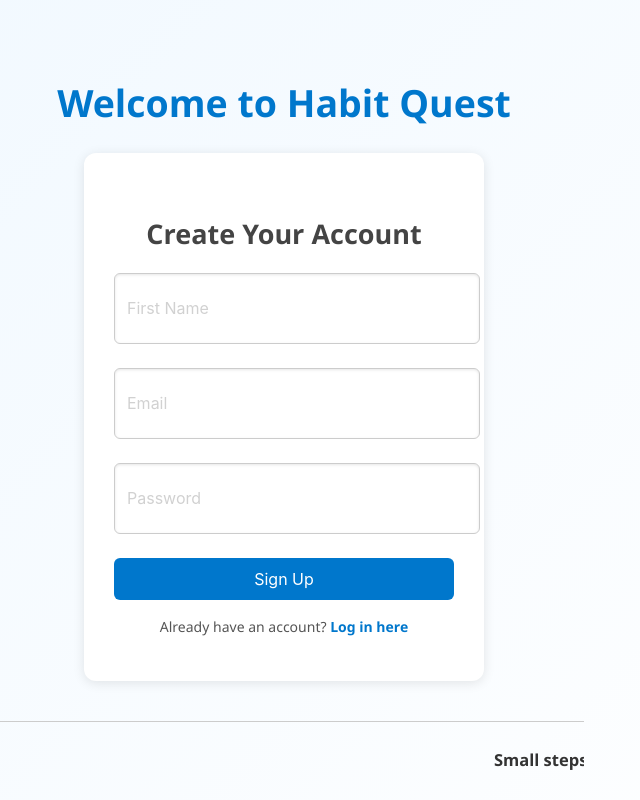
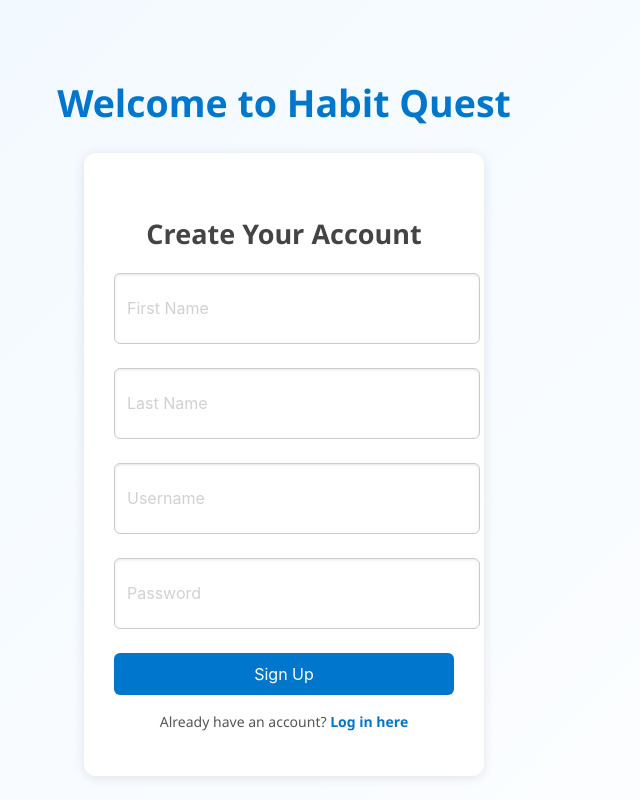
Before and after one commit to bans-07/HabitQuest, a React (Vite) app in the folder client/: page /signup in a window 1280 px wide. Shown: the top 800 px of the page, without its empty margins (356-996 px from the left). Built offline with nearby package versions, Linux system fonts and the light colour scheme.

Commit message:
sign up button working

```diff
--- a/client/src/pages/Signup.tsx
+++ b/client/src/pages/Signup.tsx
@@ -1,4 +1,6 @@
 import React, { useState, useEffect } from 'react';
+import { useNavigate } from 'react-router-dom';
+
 
 const quotes = [
   "Build habits, build your future.",
@@ -10,9 +12,11 @@ const quotes = [
 
 const Signup: React.FC = () => {
   const [firstName, setFirstName] = useState('');
-  const [email, setEmail] = useState('');
+  const [lastName, setLastName] = useState('');
+  const [username, setUsername] = useState('');
   const [password, setPassword] = useState('');
   const [quoteIndex, setQuoteIndex] = useState(0);
+  const navigate = useNavigate();
 
   useEffect(() => {
     const interval = setInterval(() => {
@@ -24,22 +28,20 @@ const Signup: React.FC = () => {
   const handleSubmit = (e: React.FormEvent) => {
     e.preventDefault();
 
-    let errorMessage = '';
-    if (!firstName.trim()) errorMessage += 'First name is required.\n';
-    if (!email.trim()) errorMessage += 'Email is required.\n';
-    if (!password.trim()) errorMessage += 'Password is required.\n';
-
-    if (errorMessage) {
-      alert(errorMessage);
+    if (!firstName.trim() || !lastName.trim() || !username.trim() || !password.trim()) {
+      alert('Please fill out all fields.');
       return;
     }
 
-    console.log('Signup:', { firstName, email, password });
+    console.log('Signup data:', { firstName, lastName, username, password });
+
+
+    navigate('/dashboard');
   };
 
   return (
     <div style={styles.pageWrapper}>
-      {/* Inline animation style block */}
+      {/* Animation keyframes inline */}
       <style>
         {`
           @keyframes scrollText {
@@ -62,10 +64,17 @@ const Signup: React.FC = () => {
             style={styles.input}
           />
           <input
-            type="email"
-            placeholder="Email"
-            value={email}
-            onChange={(e) => setEmail(e.target.value)}
+            type="text"
+            placeholder="Last Name"
+            value={lastName}
+            onChange={(e) => setLastName(e.target.value)}
+            style={styles.input}
+          />
+          <input
+            type="text"
+            placeholder="Username"
+            value={username}
+            onChange={(e) => setUsername(e.target.value)}
             style={styles.input}
           />
           <input
```
